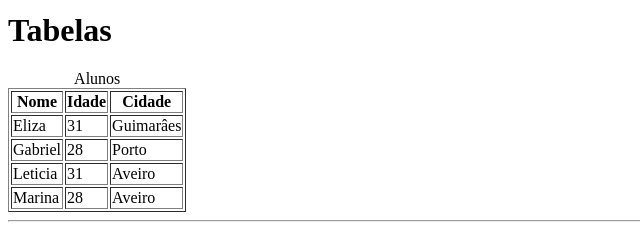
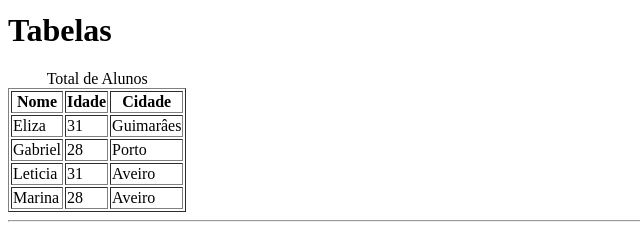
Before and after one commit to SPGabs/Projeto-Web-IEFP, a plain HTML site: page index.html in a window 1280 px wide. Shown: the part 1733-1968 px from the top of the page, 0-640 px from the left. Drawn offline with Linux system fonts and the light colour scheme.

Commit message:
alteração  Please enter the commit message for your changes. Lines starting

```diff
--- a/index.html
+++ b/index.html
@@ -113,7 +113,7 @@
     <div>
         <h1>Tabelas</h1>
         <table border="1">
-            <caption>Alunos</caption>
+            <caption>Total de Alunos</caption>
             <thead>
                 <tr>
                     <th>Nome</th>
```
